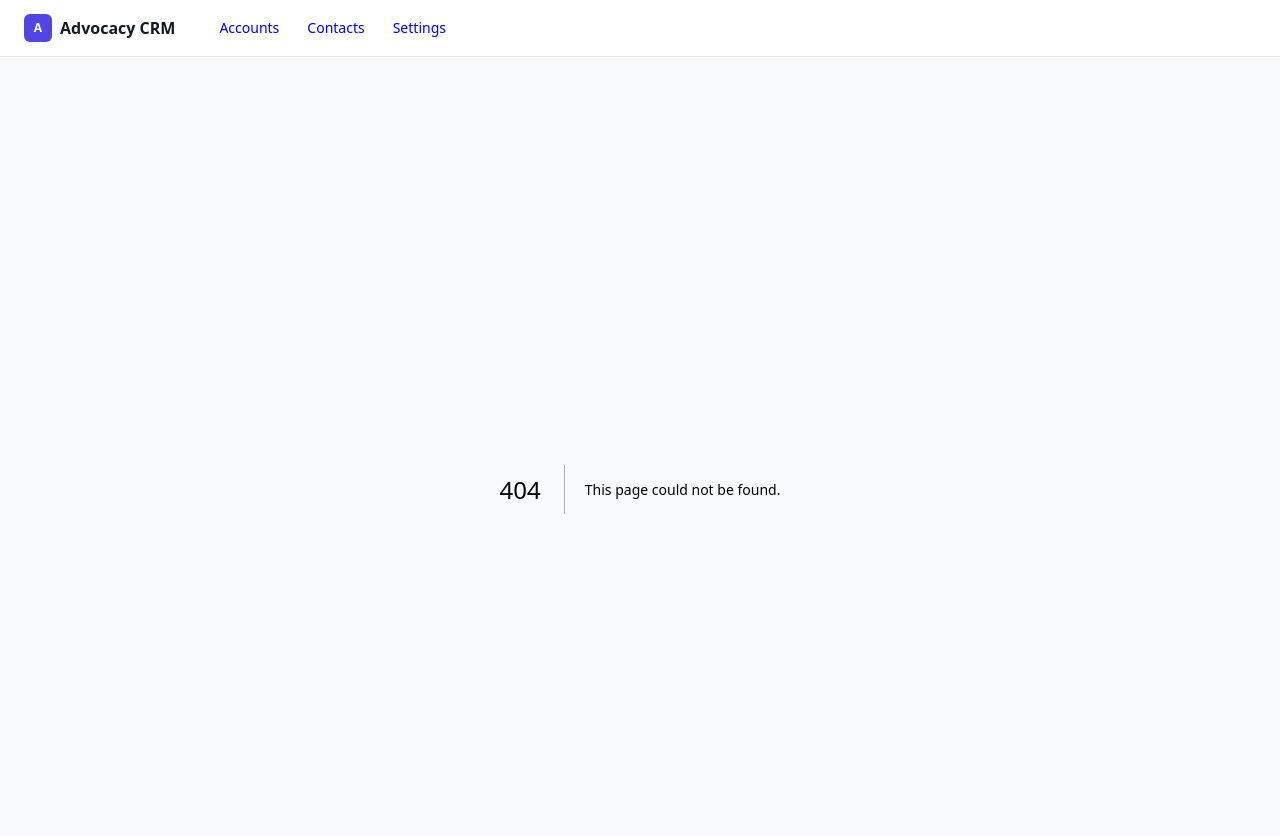
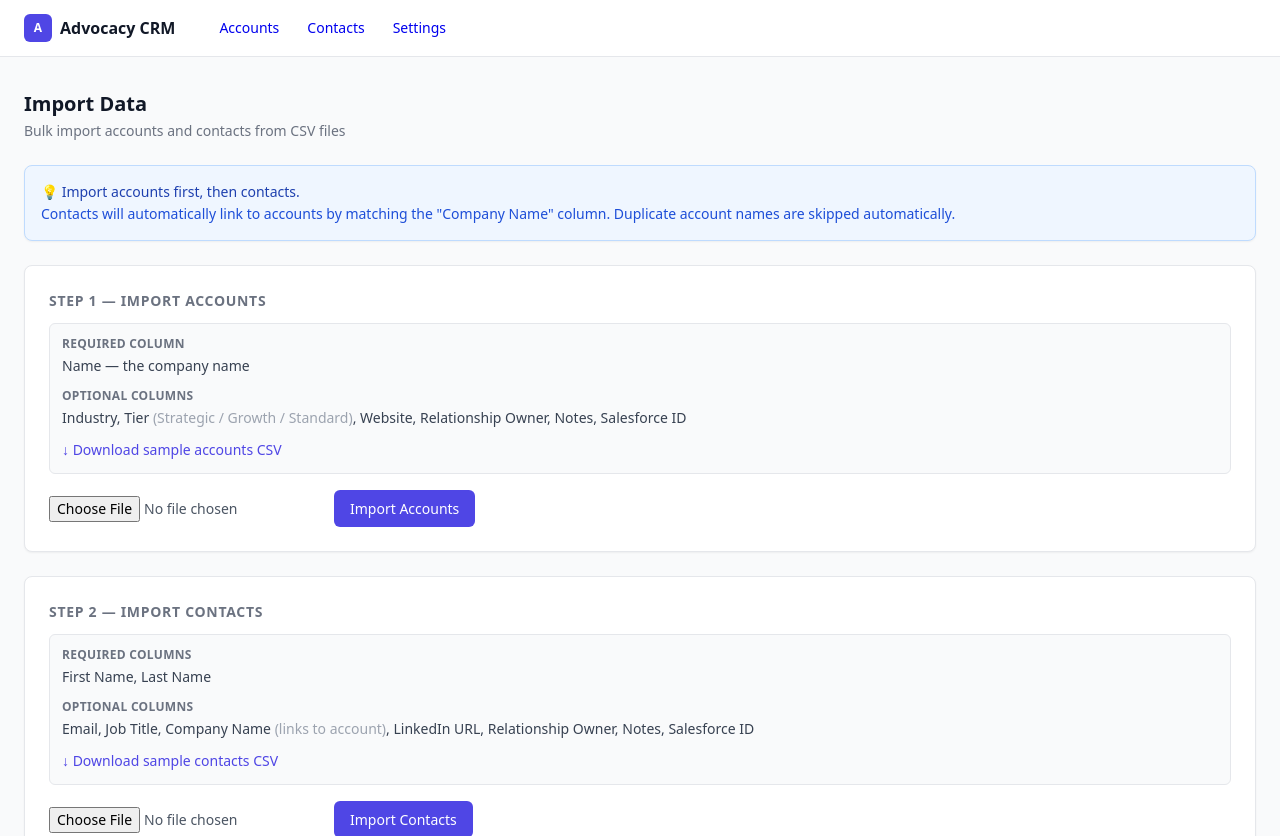
Before and after one commit to jaron-arch/advocacycrm, a Next.js app in the folder advocacy-crm/: page /import in a window 1280 px wide. Before the commit this address had no page. After the commit the page ends 800 px from the top, so only its background shows below. Built offline with nearby package versions, Linux system fonts and the light colour scheme.

Commit message:
Create page.tsx

```diff
--- /dev/null
+++ b/advocacy-crm/src/app/import/page.tsx
@@ -0,0 +1,171 @@
+'use client'
+
+import { useState } from 'react'
+import { importAccounts, importContacts } from './actions'
+import type { ImportResult } from './actions'
+
+function ResultBanner({ result }: { result: ImportResult }) {
+  if (result.error) {
+    return (
+      <div className="mt-3 p-3 rounded-md" style={{ backgroundColor: '#fef2f2', border: '1px solid #fecaca' }}>
+        <p className="text-sm font-medium" style={{ color: '#991b1b' }}>✗ {result.error}</p>
+      </div>
+    )
+  }
+  return (
+    <div className="mt-3 p-3 rounded-md" style={{ backgroundColor: '#f0fdf4', border: '1px solid #bbf7d0' }}>
+      <p className="text-sm font-medium" style={{ color: '#166534' }}>
+        ✓ {result.created} record{result.created !== 1 ? 's' : ''} imported
+        {result.skipped > 0 && `, ${result.skipped} skipped (duplicates or missing required fields)`}
+      </p>
+      {result.errors.length > 0 && (
+        <ul className="mt-1" style={{ color: '#991b1b', fontSize: '0.75rem' }}>
+          {result.errors.slice(0, 5).map((e, i) => <li key={i}>{e}</li>)}
+        </ul>
+      )}
+    </div>
+  )
+}
+
+export default function ImportPage() {
+  const [accountResult, setAccountResult] = useState<ImportResult | null>(null)
+  const [contactResult, setContactResult] = useState<ImportResult | null>(null)
+  const [accountLoading, setAccountLoading] = useState(false)
+  const [contactLoading, setContactLoading] = useState(false)
+
+  async function handleAccountImport(e: React.FormEvent<HTMLFormElement>) {
+    e.preventDefault()
+    setAccountLoading(true)
+    setAccountResult(null)
+    const formData = new FormData(e.currentTarget)
+    try {
+      const result = await importAccounts(formData)
+      setAccountResult(result)
+    } catch {
+      setAccountResult({ error: 'Something went wrong. Please try again.', created: 0, skipped: 0, errors: [] })
+    }
+    setAccountLoading(false)
+  }
+
+  async function handleContactImport(e: React.FormEvent<HTMLFormElement>) {
+    e.preventDefault()
+    setContactLoading(true)
+    setContactResult(null)
+    const formData = new FormData(e.currentTarget)
+    try {
+      const result = await importContacts(formData)
+      setContactResult(result)
+    } catch {
+      setContactResult({ error: 'Something went wrong. Please try again.', created: 0, skipped: 0, errors: [] })
+    }
+    setContactLoading(false)
+  }
+
+  return (
+    <div>
+      <div className="page-header">
+        <div>
+          <h1 className="page-title">Import Data</h1>
+          <p className="text-sm text-gray-500 mt-0.5">Bulk import accounts and contacts from CSV files</p>
+        </div>
+      </div>
+
+      {/* Info banner */}
+      <div className="card p-4 mb-6" style={{ backgroundColor: '#eff6ff', borderColor: '#bfdbfe' }}>
+        <p className="text-sm font-medium" style={{ color: '#1e40af' }}>
+          💡 Import accounts first, then contacts.
+        </p>
+        <p className="text-sm mt-0.5" style={{ color: '#1d4ed8' }}>
+          Contacts will automatically link to accounts by matching the "Company Name" column.
+          Duplicate account names are skipped automatically.
+        </p>
+      </div>
+
+      {/* Step 1: Accounts */}
+      <div className="card p-6 mb-6">
+        <h2 className="section-title">Step 1 — Import Accounts</h2>
+
+        <div className="mb-4 p-3 rounded-md" style={{ backgroundColor: '#f9fafb', border: '1px solid #e5e7eb' }}>
+          <p className="text-xs font-semibold text-gray-500 uppercase tracking-wide mb-1">Required column</p>
+          <p className="text-sm text-gray-700"><span className="font-medium">Name</span> — the company name</p>
+          <p className="text-xs font-semibold text-gray-500 uppercase tracking-wide mt-3 mb-1">Optional columns</p>
+          <p className="text-sm text-gray-700">
+            Industry, Tier <span className="text-gray-400">(Strategic / Growth / Standard)</span>,
+            Website, Relationship Owner, Notes, Salesforce ID
+          </p>
+          <a
+            href="/sample-accounts.csv"
+            download
+            className="inline-block mt-3 text-sm font-medium"
+            style={{ color: '#4f46e5' }}
+          >
+            ↓ Download sample accounts CSV
+          </a>
+        </div>
+
+        <form onSubmit={handleAccountImport}>
+          <div className="flex flex-wrap items-center gap-3">
+            <input
+              type="file"
+              name="file"
+              accept=".csv"
+              required
+              className="text-sm text-gray-600"
+            />
+            <button type="submit" className="btn-primary" disabled={accountLoading}>
+              {accountLoading ? 'Importing…' : 'Import Accounts'}
+            </button>
+          </div>
+          {accountResult && <ResultBanner result={accountResult} />}
+        </form>
+      </div>
+
+      {/* Step 2: Contacts */}
+      <div className="card p-6 mb-6">
+        <h2 className="section-title">Step 2 — Import Contacts</h2>
+
+        <div className="mb-4 p-3 rounded-md" style={{ backgroundColor: '#f9fafb', border: '1px solid #e5e7eb' }}>
+          <p className="text-xs font-semibold text-gray-500 uppercase tracking-wide mb-1">Required columns</p>
+          <p className="text-sm text-gray-700">
+            <span className="font-medium">First Name</span>, <span className="font-medium">Last Name</span>
+          </p>
+          <p className="text-xs font-semibold text-gray-500 uppercase tracking-wide mt-3 mb-1">Optional columns</p>
+          <p className="text-sm text-gray-700">
+            Email, Job Title, Company Name <span className="text-gray-400">(links to account)</span>,
+            LinkedIn URL, Relationship Owner, Notes, Salesforce ID
+          </p>
+          <a
+            href="/sample-contacts.csv"
+            download
+            className="inline-block mt-3 text-sm font-medium"
+            style={{ color: '#4f46e5' }}
+          >
+            ↓ Download sample contacts CSV
+          </a>
+        </div>
+
+        <form onSubmit={handleContactImport}>
+          <div className="flex flex-wrap items-center gap-3">
+            <input
+              type="file"
+              name="file"
+              accept=".csv"
+              required
+              className="text-sm text-gray-600"
+            />
+            <button type="submit" className="btn-primary" disabled={contactLoading}>
+              {contactLoading ? 'Importing…' : 'Import Contacts'}
+            </button>
+          </div>
+          {contactResult && <ResultBanner result={contactResult} />}
+        </form>
+      </div>
+
+      {/* After import */}
+      <div className="flex gap-3">
+        <a href="/accounts" className="btn-secondary">View Accounts →</a>
+        <a href="/contacts" className="btn-secondary">View Contacts →</a>
+      </div>
+    </div>
+  )
+}
```
